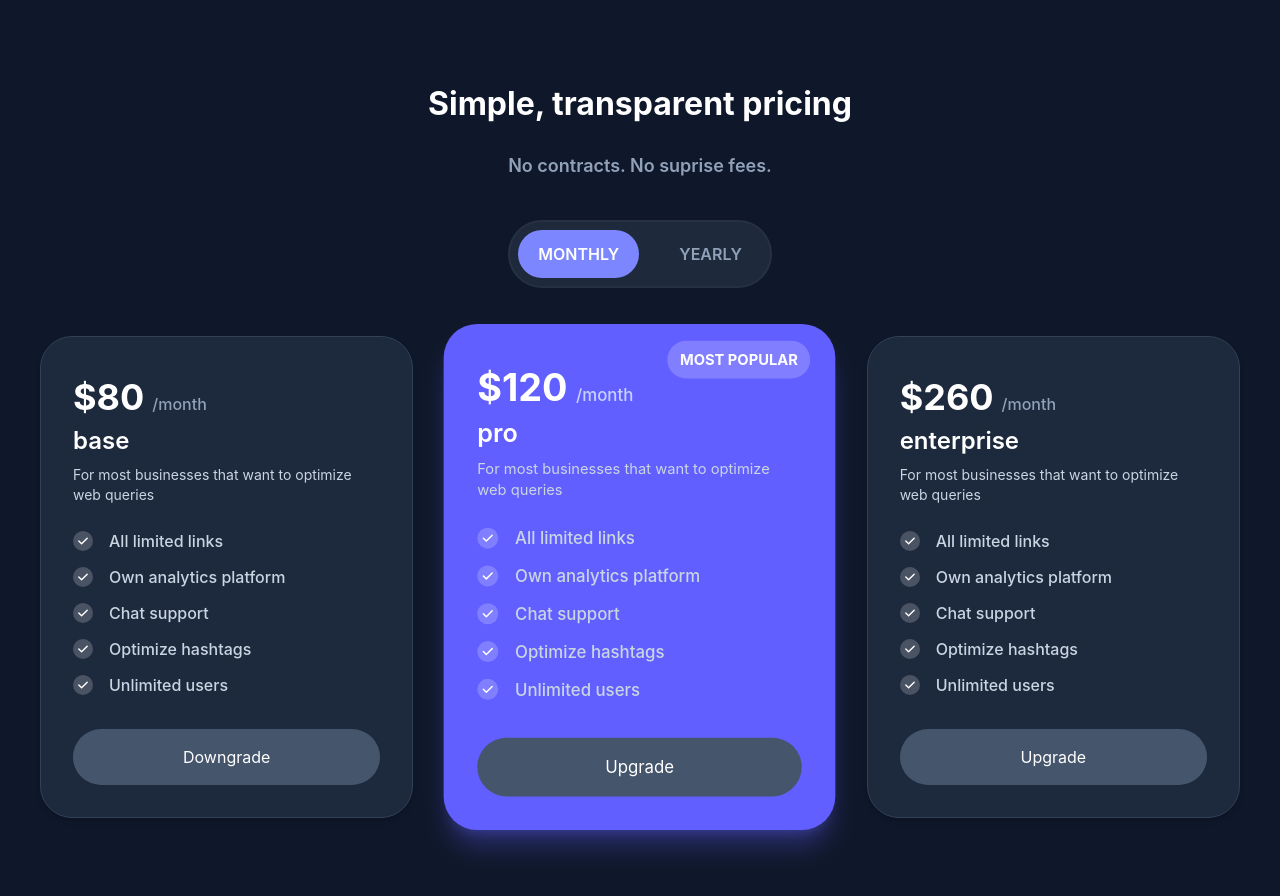
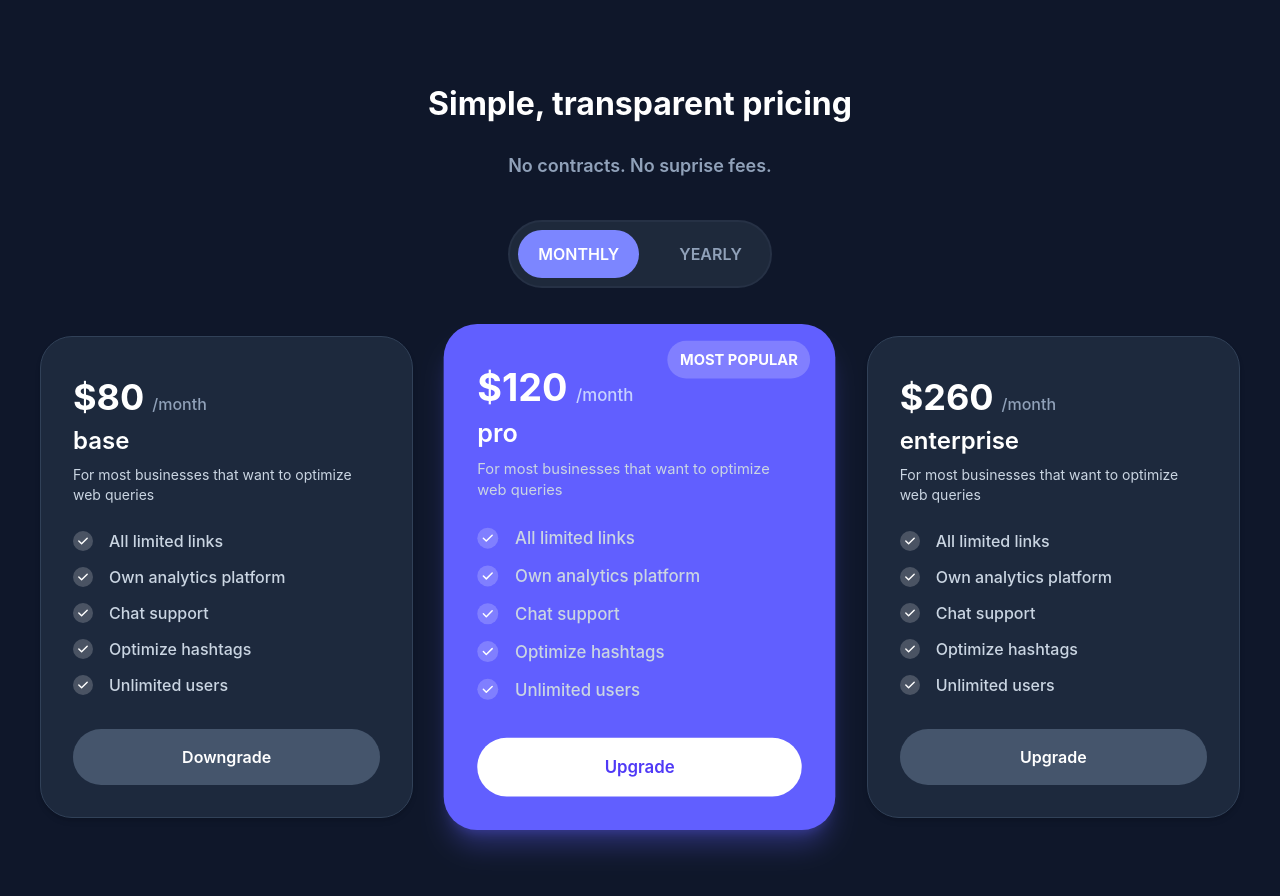
Before and after one commit to ManishNewa/ReactApp, a React (Vite) app: page / in a window 1280 px wide. Built offline with nearby package versions, Linux system fonts and the light colour scheme.

Commit message:
add conditional css rendering to buttons

```diff
--- a/src/components/cards/PricingCard.jsx
+++ b/src/components/cards/PricingCard.jsx
@@ -49,7 +49,9 @@ export default function PricingCard({ features, type, amount, isPopular }) {
                     </li>
                 ))}
             </ul>
-            <button className="text-white text-center py-4 rounded-full w-full bg-slate-600">
+            <button
+                className={`text-center font-semibold py-4 rounded-full w-full ${isPopular ? 'text-indigo-600 bg-white' : 'text-white bg-slate-600'}`}
+            >
                 {type === 'base' ? 'Downgrade' : 'Upgrade'}
             </button>
         </div>
```
